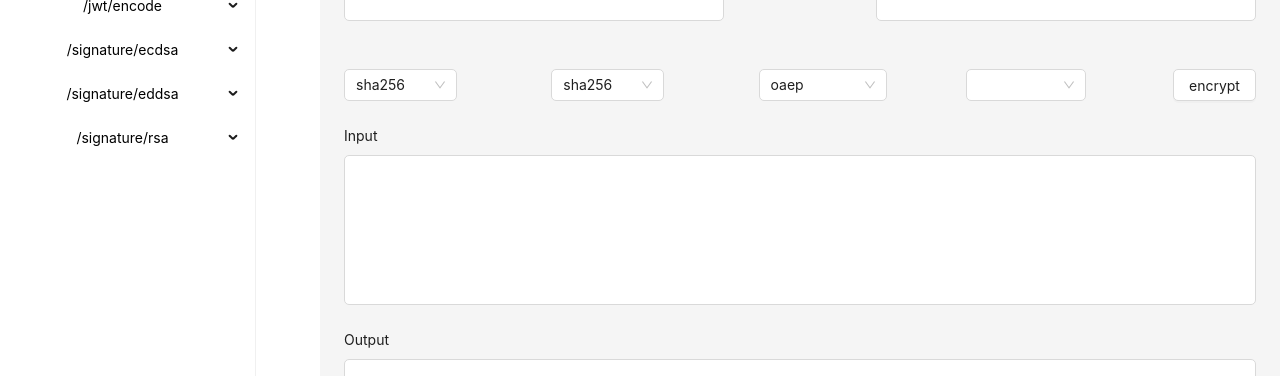
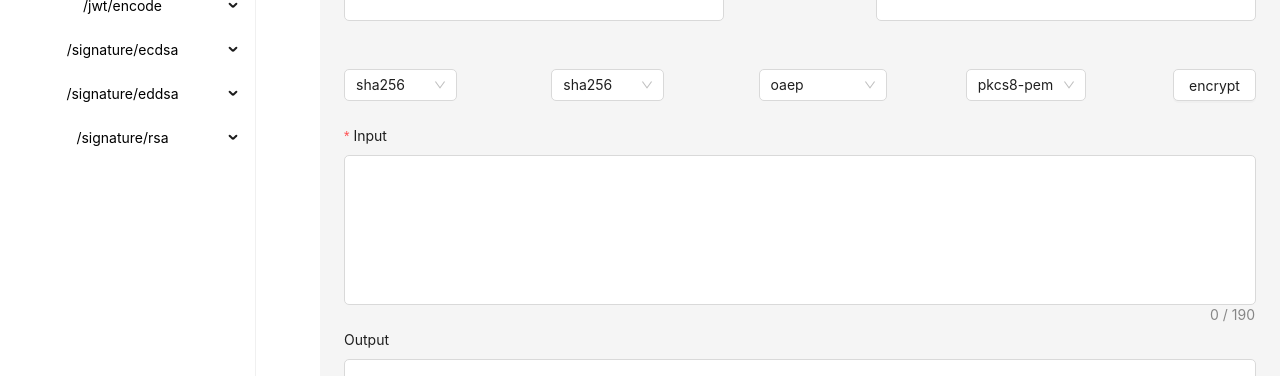
Before and after one commit to heliannuuthus-oam/kits, a React (Vite) app: page /encryption/rsa in a window 1280 px wide. Shown: the part 282-658 px from the top of the page. Built offline with nearby package versions, Linux system fonts and the light colour scheme.

Commit message:
rsa encryption

```diff
--- a/src/pages/encryption/rsa.tsx
+++ b/src/pages/encryption/rsa.tsx
@@ -4,12 +4,12 @@ import {
 	Col,
 	Flex,
 	Form,
+	FormItemProps,
 	FormRule,
 	Row,
 	Select,
 	SelectProps,
 } from "antd";
-import { FormItemInputProps } from "antd/es/form/FormItemInput";
 import TextArea, { TextAreaProps } from "antd/es/input/TextArea";
 import { useState } from "react";
 import { CharFormatter, charCodecor } from "../../components/codec/CharCodec";
@@ -65,14 +65,40 @@ const keySizes: SelectProps["options"] = [2048, 3072, 4096].map((bit) => {
 	};
 });
 
+const digestLength: Record<Digest, number> = {
+	sha1: 160,
+	sha256: 256,
+	sha384: 384,
+	sha512: 512,
+	"sha3-256": 256,
+	"sha3-384": 384,
+	"sha3-512": 512,
+};
+
+const calcEncryptionMaxLength = (
+	keySize: number,
+	padding: Padding,
+	digest?: Digest
+): number => {
+	switch (padding) {
+		case Padding.Pkcs1_v15:
+			return keySize / 8 - 11; // pkcs1_v1-5 padding length
+		case Padding.Oaep:
+			if (digest) {
+				return keySize / 8 - (2 * digestLength[digest]) / 8 - 2;
+			}
+			return 0;
+	}
+};
+
 type RsaEncryptionForm = {
 	privateKey: string;
 	publicKey: string;
 	padding: Padding;
 	digest?: Digest;
 	mgfDigest?: Digest;
-	input: string;
-	output: string;
+	input: string | null;
+	output: string | null;
 };
 
 const initialValues: RsaEncryptionForm = {
@@ -81,20 +107,21 @@ const initialValues: RsaEncryptionForm = {
 	padding: Padding.Oaep,
 	digest: Digest.Sha256,
 	mgfDigest: Digest.Sha256,
-	input: "",
-	output: "",
+	input: null,
+	output: null,
 };
 
 type FormatFormItem = {
 	value: Format;
-	validateStatus?: FormItemInputProps["status"];
-	errorMsg?: FormItemInputProps["help"];
+	validateStatus?: FormItemProps["validateStatus"];
+	errorMsg?: FormItemProps["help"];
 };
 
 const RsaEncryption = () => {
 	const [form] = Form.useForm<RsaEncryptionForm>();
 	const [keySize, setKeySize] = useState<number>(2048);
 	const padding = Form.useWatch("padding", form);
+	const digest = Form.useWatch("digest", form);
 	const [format, setFormat] = useState<FormatFormItem>({
 		value: Format.Pkcs8_PEM,
 	});
@@ -144,7 +171,7 @@ const RsaEncryption = () => {
 
 			const publicKeyByte = await invoke<Uint8Array>("derive_rsa", {
 				key: privateKey,
-				format: form.getFieldValue("format"),
+				format: format.value,
 			});
 
 			const publicKey = await charCodecor.encode(
@@ -163,7 +190,7 @@ const RsaEncryption = () => {
 		try {
 			const privateKeyBytes = await invoke<Uint8Array>("generate_rsa", {
 				keySize: keySize,
-				format: form.getFieldValue("format"),
+				format: format.value,
 			});
 
 			const [_, privateKey] = await Promise.all([
@@ -181,24 +208,57 @@ const RsaEncryption = () => {
 	};
 
 	const encryptOrDecrypt = async () => {
-		const cc = await form.validateFields({ validateOnly: true });
-		console.log(cc);
+		try {
+			const parameters = await form.validateFields({ validateOnly: true });
+			console.log(parameters);
+			const key = await charCodecor.decode(
+				CharFormatter.Base64,
+				parameters.publicKey
+			);
+			const output = await invoke<Uint8Array>("encrypt_rsa", {
+				data: {
+					...parameters,
+					format: format.value,
+					key: key,
+				},
+			});
+
+			form.setFieldsValue({
+				output: await charCodecor.encode(CharFormatter.Base64, output),
+			});
+		} catch (err) {
+			console.log(err);
+		}
 	};
 
 	const formatChange = async (to: Format) => {
 		try {
-			const { privateKey, publicKey } = await form.validateFields([
-				"privateKey",
-				"publicKey",
+			let { privateKey: privateKeyStr, publicKey: publicKeyStr } =
+				await form.validateFields(["privateKey", "publicKey"]);
+
+			const [privateKey, publicKey] = await Promise.all([
+				charCodecor.decode(CharFormatter.Base64, privateKeyStr),
+				charCodecor.decode(CharFormatter.Base64, publicKeyStr),
 			]);
-			const ca = await invoke("transfer_key", {
-				privateKey,
-				publicKey,
-				to,
-				from: format,
+
+			const [privateKeyBytes, publicKeyByte] = await invoke<Array<Uint8Array>>(
+				"transfer_key",
+				{
+					privateKey,
+					publicKey,
+					to,
+					from: format.value,
+				}
+			);
+			[privateKeyStr, publicKeyStr] = await Promise.all([
+				charCodecor.encode(CharFormatter.Base64, privateKeyBytes),
+				charCodecor.encode(CharFormatter.Base64, publicKeyByte),
+			]);
+			setFormat({ value: to });
+			form.setFieldsValue({
+				privateKey: privateKeyStr,
+				publicKey: publicKeyStr,
 			});
-			console.log(ca);
-			setFormat({ value: to });
 		} catch (err) {
 			console.log(err);
 		}
@@ -212,6 +272,7 @@ const RsaEncryption = () => {
 			style={{ padding: 24 }}
 			layout="vertical"
 			colon={true}
+			validateTrigger="onBlur"
 		>
 			<Form.Item key="key">
 				<Row justify="space-between" align="middle">
@@ -273,8 +334,13 @@ const RsaEncryption = () => {
 					</Col>
 
 					<Col span={4}>
-						<Form.Item noStyle name="format">
+						<Form.Item
+							noStyle
+							help={format.errorMsg}
+							validateStatus={format.validateStatus}
+						>
 							<Select
+								value={format.value}
 								onChange={formatChange}
 								disabled={generating}
 								style={{ minWidth: "7.5rem" }}
@@ -291,11 +357,21 @@ const RsaEncryption = () => {
 				</Row>
 			</Form.Item>
 
-			<Form.Item key="input" label="Input" rules={inputValidator}>
-				<DefaultTextArea style={{ height: 150 }}></DefaultTextArea>
+			<Form.Item key="input" name="input" label="Input" rules={inputValidator}>
+				<DefaultTextArea
+					count={{
+						show: true,
+						max: calcEncryptionMaxLength(
+							keySize,
+							padding,
+							padding === Padding.Oaep ? digest : undefined
+						),
+					}}
+					style={{ height: 150 }}
+				></DefaultTextArea>
 			</Form.Item>
 
-			<Form.Item key="output" label="Output">
+			<Form.Item key="output" name="output" label="Output">
 				<DefaultTextArea style={{ height: 150 }}></DefaultTextArea>
 			</Form.Item>
 		</Form>
```
Also changed, not shown: 2 other files (tests, documents, lock files or other folders).
